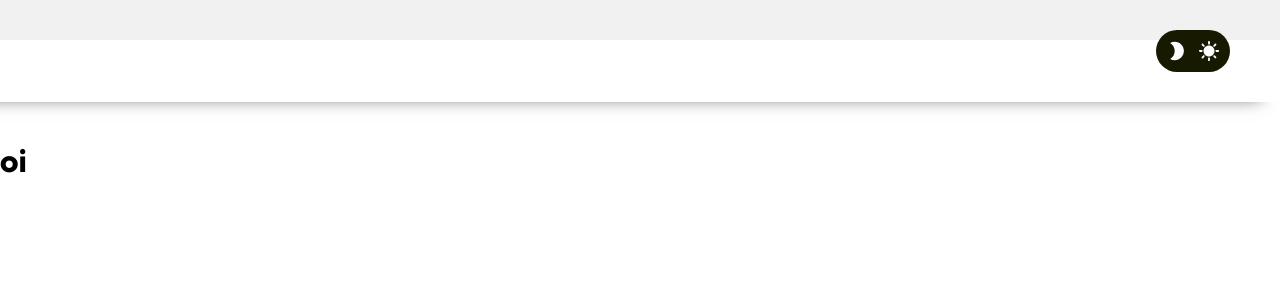
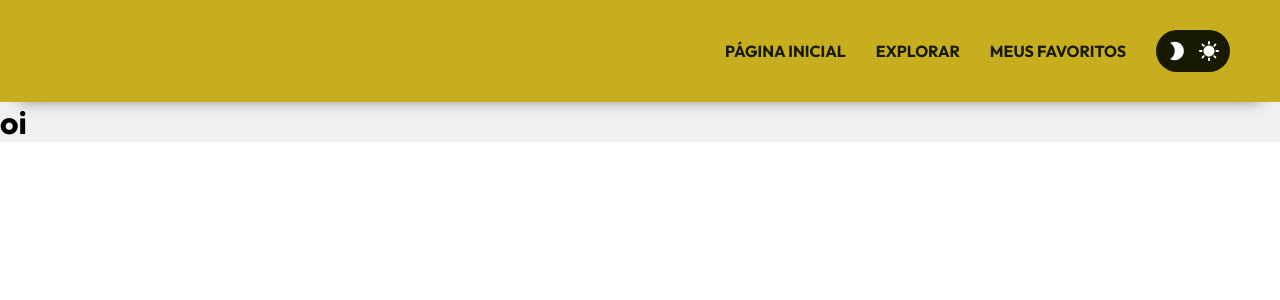
Before and after one commit to preciousakura/https-github.com-preciousakura-metmuseum-webapp, a Next.js app: page /favorites in a window 1280 px wide. Shown: the top 300 px of the page. Built offline with nearby package versions, Linux system fonts and the light colour scheme.

Commit message:
fix: consertei modo dark

```diff
--- a/src/app/components/Header/index.tsx
+++ b/src/app/components/Header/index.tsx
@@ -2,11 +2,14 @@ import { useTheme } from "@/app/lib";
 import { Box } from "./styles";
 import { MdModeNight, MdSunny } from "react-icons/md";
 import Link from "next/link";
+import { usePathname } from "next/navigation";
 
 export function Header() {
+  const router = usePathname();
   const { changeToDarkMode, changeToLightMode } = useTheme();
+  const isHome = router === "/" ? 1 : 0;
   return (
-    <Box>
+    <Box ishome={isHome}>
       <li>
         <Link href="/">Página Inicial</Link>
       </li>
@@ -17,8 +20,8 @@ export function Header() {
         <Link href="/favorites">Meus Favoritos</Link>
       </li>
       <li className="colorMode">
-        <MdModeNight size={22} color="white" onClick={changeToDarkMode} />
-        <MdSunny size={22} color="white" onClick={changeToLightMode} />
+        <MdModeNight size={22} onClick={changeToDarkMode} />
+        <MdSunny size={22} onClick={changeToLightMode} />
       </li>
     </Box>
   );
--- a/src/app/components/Header/styles.tsx
+++ b/src/app/components/Header/styles.tsx
@@ -1,8 +1,16 @@
 import styled from "styled-components";
 
-export const Box = styled.ul`
-  position: absolute;
+export const Box = styled.ul<{ ishome: number }>`
+  position: ${(props) => (props.ishome ? "absolute" : "static")};
   z-index: 999;
+  box-sizing: border-box;
+
+  background: ${(props) =>
+    props.ishome
+      ? "none"
+      : props.theme.isDark
+      ? props.theme.colors.primary[900]
+      : props.theme.colors.primary[500]};
 
   display: flex;
   right: 0;
@@ -24,21 +32,29 @@ export const Box = styled.ul`
     &.colorMode {
       gap: 10px;
       display: flex;
-      background: ${(props) => props.theme.colors.primary[900]};
+      background: ${(props) =>
+        props.theme.isDark ? "black" : props.theme.colors.primary[900]};
       padding: 10px;
       border-radius: 30px;
-      svg:hover {
+      svg {
         cursor: pointer;
-        path {
-          &:hover {
-            fill: ${(props) => props.theme.colors.primary[500]};
-          }
+        color: ${(props) =>
+          props.theme.isDark ? props.theme.colors.primary[500] : "white"};
+
+        &:hover {
+          color: ${(props) =>
+            props.theme.isDark ? "white" : props.theme.colors.primary[500]};
         }
       }
     }
     a {
       text-decoration: none;
-      color: white;
+      color: ${(props) =>
+        props.ishome
+          ? "white"
+          : props.theme.isDark
+          ? props.theme.colors.primary[500]
+          : props.theme.colors.primary[900]};
       font-size: 1rem;
       cursor: pointer;
       text-transform: uppercase;
@@ -46,7 +62,12 @@ export const Box = styled.ul`
       font-weight: 700;
       transition: all 0.2s ease;
       &:hover {
-        color: ${(props) => props.theme.colors.primary[500]};
+        color: ${(props) =>
+          props.ishome
+            ? props.theme.colors.primary[500]
+            : props.theme.isDark
+            ? "white"
+            : props.theme.colors.primary[700]};
       }
     }
   }
--- /dev/null
+++ b/src/app/components/TitleHome/index.tsx
@@ -0,0 +1,32 @@
+import { Box } from "./styles";
+
+export function TitleHome() {
+  return (
+    <Box>
+      <div>
+        <h2>The Metropolitan</h2>
+        <h2>Museum of Art</h2>
+      </div>
+      <div>
+        <p>
+          The Metropolitan Museum of Art presents over 5,000 years of art from
+          around the world for everyone to experience and enjoy. The Museum
+          lives in two iconic sites in New York City—The Met Fifth Avenue and
+          The Met Cloisters. Millions of people also take part in The Met
+          experience online.
+        </p>
+        <p>
+          Since its founding in 1870, The Met has always aspired to be more than
+          a treasury of rare and beautiful objects. Every day, art comes alive
+          in the Museums galleries and through its exhibitions and events,
+          revealing new ideas and unexpected connections across time and across
+          cultures.
+        </p>
+      </div>
+
+      <a href="https://www.metmuseum.org/" target="_blank">
+        Main informações
+      </a>
+    </Box>
+  );
+}
--- /dev/null
+++ b/src/app/components/TitleHome/styles.ts
@@ -0,0 +1,42 @@
+import { styled } from "styled-components";
+
+export const Box = styled.div`
+  position: absolute;
+  z-index: 9999;
+  bottom: 50%;
+  transform: translate(20%, 50%);
+  max-width: 780px;
+
+  display: flex;
+  flex-direction: column;
+  gap: 20px;
+
+  h2,
+  p {
+    color: white;
+  }
+
+  h2 {
+    font-size: 3.5rem;
+  }
+
+  p {
+    font-weight: 400;
+  }
+
+  a {
+    background: none;
+    border: 1px solid white;
+    padding: 10px 20px;
+    border-radius: 10px;
+    color: white;
+    font-size: 18px;
+    cursor: pointer;
+    width: max-content;
+    text-decoration: none;
+    &:hover {
+      border-color: ${(props) => props.theme.colors.primary[500]};
+      color: ${(props) => props.theme.colors.primary[500]};
+    }
+  }
+`;
--- a/src/app/components/index.ts
+++ b/src/app/components/index.ts
@@ -1,3 +1,4 @@
 "use client";
 export { Header } from "./Header";
 export { Slide } from "./Slide";
+export { TitleHome } from "./TitleHome";
--- a/src/app/explore/styles.ts
+++ b/src/app/explore/styles.ts
@@ -1,7 +1,4 @@
 "use client";
 import { styled } from "styled-components";
 
-export const Box = styled.div`
-position: relative;
-top: 140px
-`;
+export const Box = styled.div``;
--- a/src/app/favorites/styles.ts
+++ b/src/app/favorites/styles.ts
@@ -1,7 +1,4 @@
 "use client";
 import { styled } from "styled-components";
 
-export const Box = styled.div`
-position: relative;
-top: 140px
-`;
+export const Box = styled.div``;
--- a/src/app/page.tsx
+++ b/src/app/page.tsx
@@ -1,8 +1,9 @@
-import { Slide } from "./components";
+import { Slide, TitleHome } from "./components";
 
 export default function Home() {
   return (
     <main>
+      <TitleHome />
       <Slide />
     </main>
   );
--- a/src/app/styles/global.css
+++ b/src/app/styles/global.css
@@ -3,4 +3,5 @@
 * {
   padding: 0;
   margin: 0;
+  font-family: "Outfit", sans-serif;
 }
--- a/src/app/styles/global.ts
+++ b/src/app/styles/global.ts
@@ -1,7 +1,6 @@
 import { styled } from "styled-components";
 
 export const BodyMain = styled.body`
-  font-family: "Outfit", sans-serif;
   position: relative;
   background: ${props => props.theme.colors.background};
 `;
--- a/src/app/styles/themes/dark.ts
+++ b/src/app/styles/themes/dark.ts
@@ -2,7 +2,7 @@ const dark = {
   isDark: true,
   colors: {
     text: "#c7ae1f",
-    background: "#171900",
+    background: "#000",
     primary: {
       50: "#fffdde",
       100: "#f6efb7",
```
